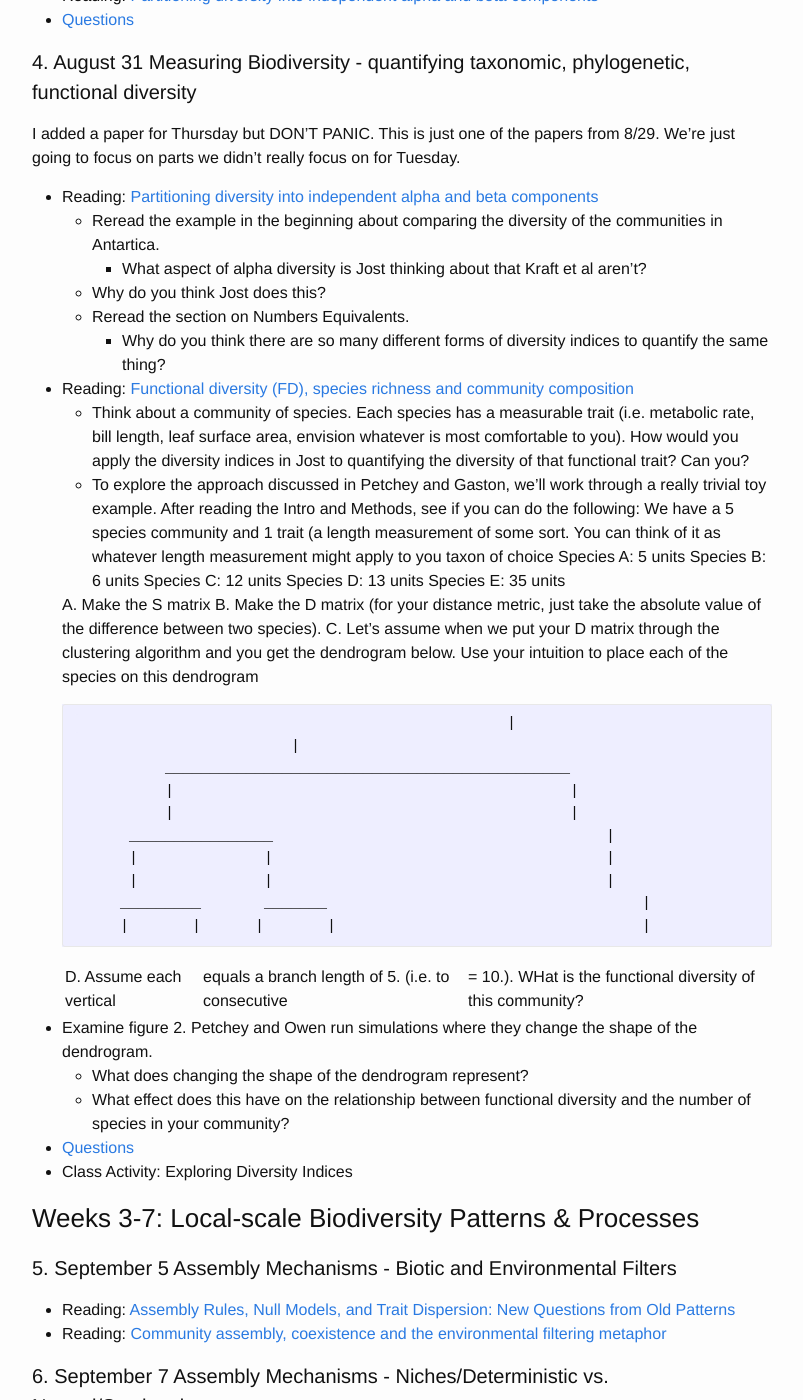
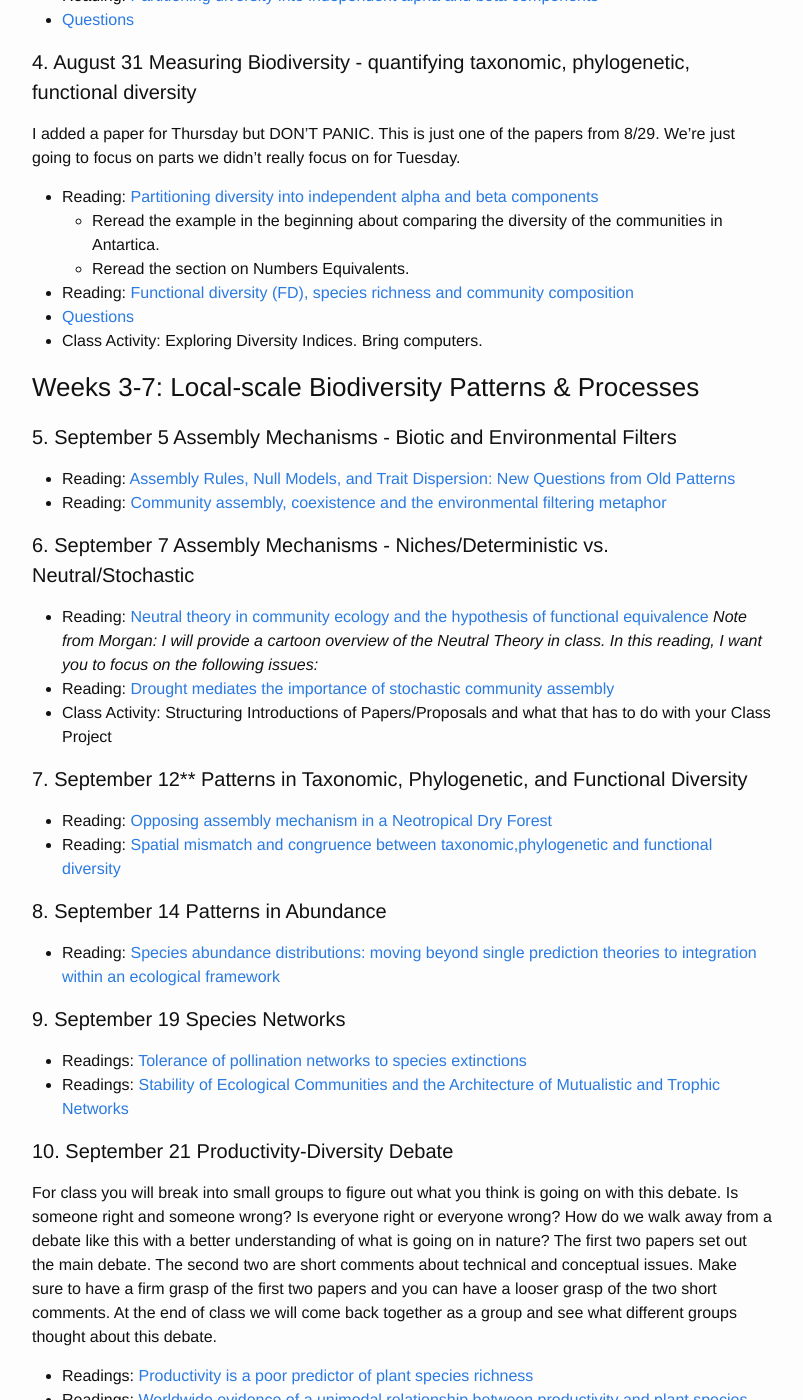
Before and after one commit to skmorgane/biodiversity-course, a Jekyll site: the page built from schedule.md, in a window 1280 px wide and 1400 px high, scrolled down 692 px. Shown: the whole window, without its empty margins (238-1041 px from the left). Built offline with Jekyll 4.4.1, drawn with Linux system fonts in a browser that asks for light colours.

Commit message:
Move questions to class4.md

```diff
--- a/schedule.md
+++ b/schedule.md
@@ -27,43 +27,10 @@ IMPORTANT: if Date is followed by 2 asterisks then readings are not yet finalize
 I added a paper for Thursday but DON'T PANIC. This is just one of the papers from 8/29. We're just going to focus on parts we didn't really focus on for Tuesday.
 * Reading: [Partitioning diversity into independent alpha and beta components](https://doi.org/10.1890/06-1736.1)
     * Reread the example in the beginning about comparing the diversity of the communities in Antartica.
-        * What aspect of alpha diversity is Jost thinking about that Kraft et al aren't?
-	* Why do you think Jost does this?
     * Reread the section on Numbers Equivalents.
-        * Why do you think there are so many different forms of diversity indices to quantify the same thing?
 * Reading: [Functional diversity (FD), species richness and community composition](https://doi.org/10.1046/j.1461-0248.2002.00339.x)
-    * Think about a community of species. Each species has a measurable trait (i.e. metabolic rate, bill length, leaf surface area, envision whatever is most comfortable to you). How would you apply the diversity indices in Jost to quantifying the diversity of that functional trait? Can you?
-    * To explore the approach discussed in Petchey and Gaston, we'll work through a really trivial toy example. After reading the Intro and Methods, see if you can do the following:
-     We have a 5 species community and 1 trait (a length measurement of some sort. You can think of it as whatever length measurement might apply to you taxon of choice
-     Species A: 5 units
-     Species B: 6 units
-     Species C: 12 units
-     Species D: 13 units
-     Species E: 35 units
-
-     A. Make the S matrix
-     B. Make the D matrix (for your distance metric, just take the absolute value of the difference between two species).
-     C. Let's assume when we put your D matrix through the clustering algorithm and you get the dendrogram below. Use your intuition to place each of the species on this dendrogram
-
-                                                      |
-						      |
-				_____________________________________________
-				|                                            |
-				|                                            |
-			________________                                     |
-			|              |                                     |
-			|              |                                     |
-		   _________       _______                                   |
-		   |       |      |       |                                  |
-
-
-    D. Assume each vertical |  equals a branch length of 5. (i.e. to consecutive | | = 10.). WHat is the functional diversity of this community?
-
- * Examine figure 2. Petchey and Owen run simulations where they change the shape of the dendrogram.
-     * What does changing the shape of the dendrogram represent?
-     * What effect does this have on the relationship between functional diversity and the number of species in your community?
 * [Questions]({{ site.baseurl }}/questions/class4)
-* Class Activity: Exploring Diversity Indices
+* Class Activity: Exploring Diversity Indices. Bring computers.
 
 ### Weeks 3-7: Local-scale Biodiversity Patterns & Processes
 
```
